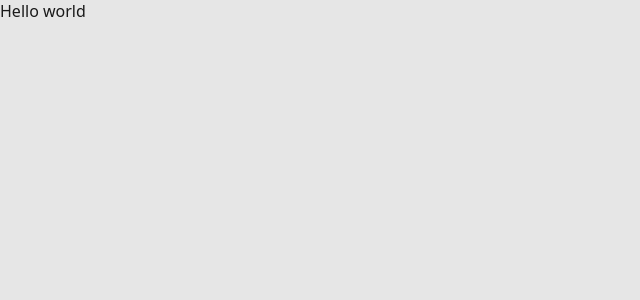
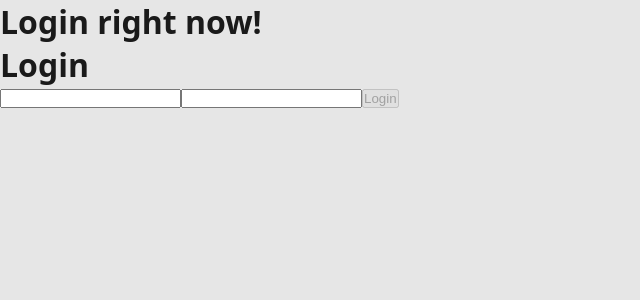
Before and after one commit to ArtashesSoghomonyan/mole, a Next.js app in the folder frontend/: page / in a window 1280 px wide. Shown: the top 300 px of the page, without its empty margins (0-640 px from the left). Built offline with nearby package versions, Linux system fonts and the light colour scheme.

Commit message:
feat: next.js login/logout prototype, auth context

```diff
--- a/frontend/package.json
+++ b/frontend/package.json
@@ -9,6 +9,7 @@
     "lint": "eslint"
   },
   "dependencies": {
+    "axios": "^1.18.0",
     "next": "16.2.9",
     "react": "19.2.4",
     "react-dom": "19.2.4"
--- a/frontend/src/app/layout.tsx
+++ b/frontend/src/app/layout.tsx
@@ -1,6 +1,8 @@
 import type { Metadata } from "next";
 import { Geist, Geist_Mono } from "next/font/google";
 import "./globals.css";
+import { AuthProvider } from "@/context/AuthContext";
+import Navbar from "@/components/Navbar";
 
 const geistSans = Geist({
   variable: "--font-geist-sans",
@@ -24,7 +26,12 @@ export default function RootLayout({
 }>) {
   return (
     <html lang="en" className={`${geistSans.variable} ${geistMono.variable}`}>
-      <body>{children}</body>
+      <body>
+        <AuthProvider>
+          <Navbar />
+          {children}
+        </AuthProvider>
+      </body>
     </html>
   );
 }
--- a/frontend/src/app/page.tsx
+++ b/frontend/src/app/page.tsx
@@ -1,9 +1,60 @@
-import styles from "./page.module.css";
+"use client";
+
+import { useState } from "react";
+import { useAuth } from "@/context/AuthContext";
 
 export default function Home() {
-  return (
-    <>
-      Hello world
-    </>
-  );
+  const { user, loading, login, logout } = useAuth();
+
+  const [loginEmail, setLoginEmail] = useState<string>("");
+  const [loginPassword, setLoginPassword] = useState<string>("");
+  const [loginFail, setLoginFail] = useState<boolean>(false);
+
+  const handleLogin = async (e: React.FormEvent<HTMLFormElement>) => {
+    e.preventDefault();
+    setLoginFail(false);
+
+    try {
+      await login({ email: loginEmail, password: loginPassword });
+    } catch {
+      setLoginFail(true);
+    }
+  };
+
+  if (loading) {
+    return <h1>Loading...</h1>;
+  }
+
+  if (!user) {
+    return (
+      <>
+        <h1>Login</h1>
+        <form onSubmit={handleLogin}>
+          {loginFail && <p>Wrong credentials!</p>}
+          <input
+            type="email"
+            name="email"
+            value={loginEmail}
+            onChange={(e) => setLoginEmail(e.target.value)}
+          />
+          <input
+            type="password"
+            name="password"
+            value={loginPassword}
+            onChange={(e) => setLoginPassword(e.target.value)}
+          />
+          <input
+            type="submit"
+            value="Login"
+            disabled={!loginEmail || !loginPassword}
+          />
+        </form>
+      </>
+    );
+  }
+
+  return <>
+    Hello {user.username}
+    <button onClick={logout}>Logout</button>
+  </>;
 }
--- /dev/null
+++ b/frontend/src/components/Navbar.tsx
@@ -0,0 +1,18 @@
+"use client";
+
+import "./Navbar.css";
+import { useAuth } from "@/context/AuthContext";
+
+const Navbar = () => {
+  const { user, loading } = useAuth();
+
+  if (loading) return <></>
+
+  if (!user) {
+    return <h1>Login right now!</h1>
+  }
+
+  return <h1>Hello {user.username}</h1>
+}
+
+export default Navbar;
--- /dev/null
+++ b/frontend/src/context/AuthContext.tsx
@@ -0,0 +1,86 @@
+"use client";
+
+import React, { createContext, useCallback, useContext, useEffect, useState } from "react";
+import axios from "axios";
+import { User } from "@/types/auth";
+
+interface LoginCredentials {
+  email: string;
+  password: string;
+}
+
+interface AuthContextType {
+  user: User | null;
+  loading: boolean;
+  login: (credentials: LoginCredentials) => Promise<void>;
+  logout: () => void;
+}
+
+const AuthContext = createContext<AuthContextType | undefined>(undefined);
+
+export const AuthProvider: React.FC<{ children: React.ReactNode }> = ({ children }) => {
+  const [user, setUser] = useState<User | null>(null);
+  const [loading, setLoading] = useState<boolean>(true);
+
+  const logout = useCallback(() => {
+    localStorage.removeItem("accessToken");
+    localStorage.removeItem("refreshToken");
+    setUser(null);
+    setLoading(false);
+  }, []);
+
+  const fetchUser = useCallback(async (token: string) => {
+    try {
+      const response = await axios.get<User>("http://localhost:8000/api/users/me/", {
+        headers: { Authorization: `Bearer ${token}` },
+      });
+      setUser(response.data);
+    } catch (error) {
+      console.error("Failed to fetch user:", error);
+      logout();
+    } finally {
+      setLoading(false);
+    }
+  }, [logout]);
+
+  useEffect(() => {
+    void Promise.resolve().then(async () => {
+      const token = localStorage.getItem("accessToken");
+
+      if (token) {
+        await fetchUser(token);
+      } else {
+        setLoading(false);
+      }
+    });
+  }, [fetchUser]);
+
+  const login = useCallback(async ({ email, password }: LoginCredentials) => {
+    try {
+      const response = await axios.post<{ access: string; refresh: string }>(
+        "http://localhost:8000/api/users/login/",
+        { email, password }
+      );
+      localStorage.setItem("accessToken", response.data.access);
+      localStorage.setItem("refreshToken", response.data.refresh);
+      await fetchUser(response.data.access);
+    } catch (error) {
+      console.error("Login failed:", error);
+      throw error;
+    }
+  }, [fetchUser]);
+
+  return (
+    <AuthContext.Provider value={{ user, loading, login, logout }}>
+      {children}
+    </AuthContext.Provider>
+  );
+};
+
+export const useAuth = () => {
+  const context = useContext(AuthContext);
+  if (context === undefined) {
+    throw new Error("useAuth must be used within an AuthProvider");
+  }
+  return context;
+};
--- /dev/null
+++ b/frontend/src/types/auth.ts
@@ -0,0 +1,7 @@
+export type User = {
+  id: number,
+  username: string,
+  email: string,
+  first_name: string,
+  last_name: string,
+}
```
Also changed, not shown: frontend/src/components/Navbar.css (added), 1 other file (tests, documents, lock files or other folders).
